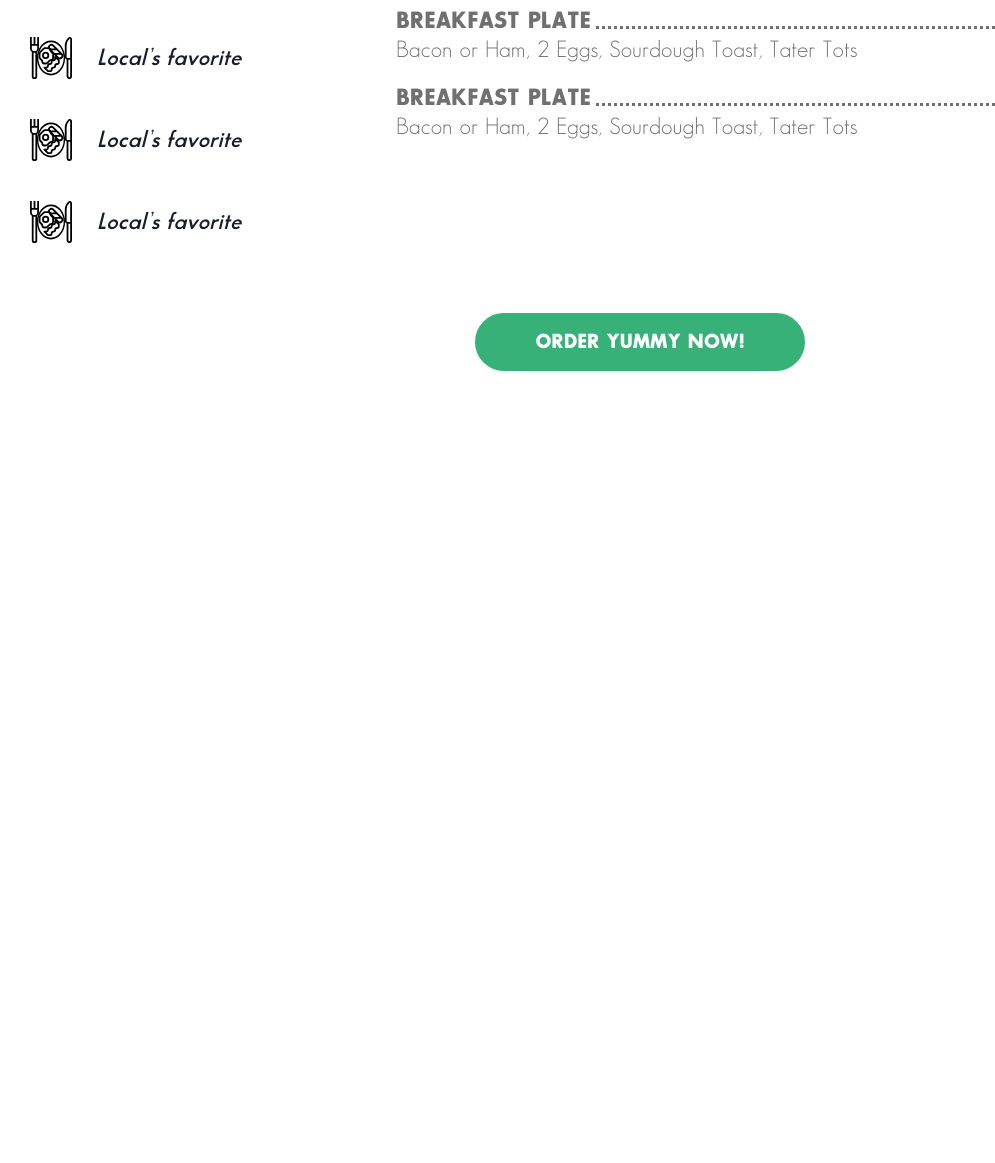
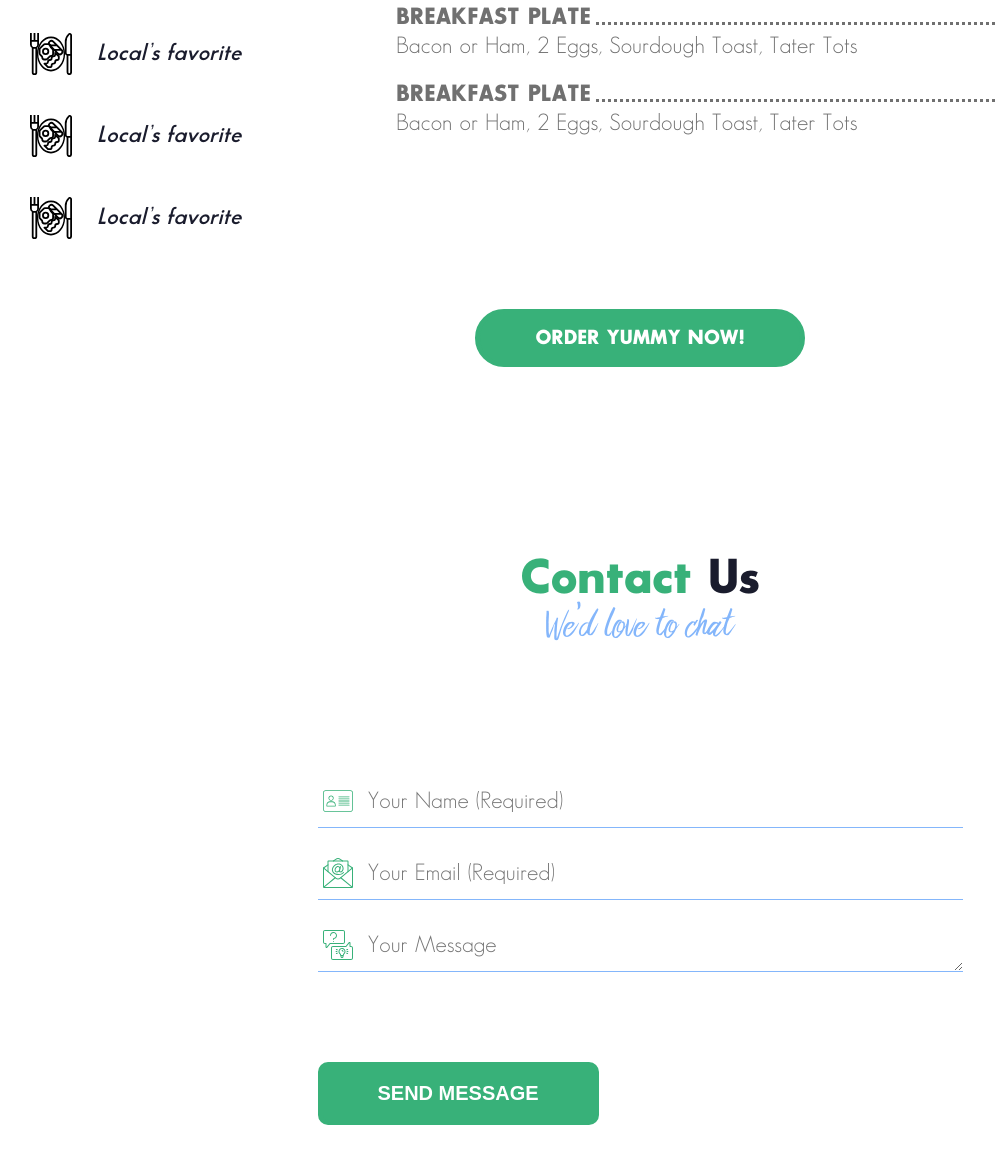
Before and after one commit to ustiuzhanin/yogis, a React app: page / in a window 1280 px wide. Shown: the part 3049-4212 px from the top of the page, without its empty margins (0-995 px from the left). Before the commit the page ends 3490 px from the top, so only its background shows below. Built offline with nearby package versions, Linux system fonts and the light colour scheme.

Commit message:
add desktop contactus section

```diff
--- /dev/null
+++ b/src/components/contact-form/contact-form.js
@@ -0,0 +1,34 @@
+import React from "react"
+
+const ContactForm = () => {
+  return (
+    <section className="contact-form wrapper">
+      <h2 className="contact-form__header">
+        <span className="highlight-color">Contact</span> Us
+      </h2>
+      <p className="contact-form__desc">We’d love to chat</p>
+      <form className="contact-form__form">
+        <input
+          className="contact-form__input contact-form__input-name"
+          type="text"
+          placeholder="Your Name (Required)"
+        />
+        <input
+          className="contact-form__input contact-form__input-email"
+          type="email"
+          placeholder="Your Email (Required)"
+        />
+        <textarea
+          className="contact-form__input contact-form__textarea"
+          type="message"
+          placeholder="Your Message"
+        />
+        <button className="contact-form__btn btn" type="submit">
+          Send message
+        </button>
+      </form>
+    </section>
+  )
+}
+
+export default ContactForm
--- a/src/components/home/home.js
+++ b/src/components/home/home.js
@@ -4,6 +4,7 @@ import WelcomeScreen from "../welcome-screen/welcome-screen"
 import WhyUs from "../why-us/why-us"
 import Advantages from "../advantages/advantages"
 import MenuSection from "../menu-section/menu-section"
+import ContactForm from "../contact-form/contact-form"
 
 const Home = () => {
   return (
@@ -14,6 +15,7 @@ const Home = () => {
         <WhyUs />
         <Advantages />
         <MenuSection />
+        <ContactForm />
       </main>
     </section>
   )
--- a/src/index.css
+++ b/src/index.css
@@ -531,6 +531,72 @@ input[type='radio'].visually-hidden {
   margin: 0 auto;
 }
 
+.contact-form {
+  padding-top: 80px;
+  padding-bottom: 160px;
+
+  text-align: center;
+}
+
+.contact-form__header {
+  margin-bottom: 5px;
+  font-size: 48px;
+  text-transform: capitalize;
+}
+
+.contact-form__desc {
+  margin-top: 0;
+  margin-bottom: 130px;
+  font-family: 'Bringshoot';
+  font-size: 40px;
+  color: #84b6fb;
+}
+
+.contact-form__form {
+  margin: 0 auto;
+  display: flex;
+  flex-direction: column;
+  width: 645px;
+}
+
+.contact-form__input {
+  font-size: 23px;
+  margin-bottom: 20px;
+  padding: 15px;
+  padding-left: 50px;
+  font-family: inherit;
+
+  border: none;
+  border-bottom: 1px solid #84B6FB;
+
+  background-repeat: no-repeat;
+  background-size: 30px;
+  background-position: 5px center;
+}
+
+.contact-form__input-name {
+  background-image: url('./icons/id.svg');
+}
+
+.contact-form__input-email {
+  background-image: url('./icons/email.svg');
+}
+
+.contact-form__textarea {
+  height: 52px;
+  min-height: 52px;
+
+  resize: vertical;
+  background-image: url('./icons/message.svg');
+}
+
+.contact-form__btn {
+  align-self: flex-start;
+  margin-top: 70px;
+
+  border-radius: 10px;
+}
+
 @media (max-width: 1439px) {
   .welcome-screen__header {
     font-size: 45px;
@@ -579,6 +645,10 @@ input[type='radio'].visually-hidden {
     width: 150px;
 
     font-size: 26px;
+  }
+
+  .menu__header {
+    font-size: 45px;
   }
 
   .menu__category-img {
```
Also changed, not shown: src/icons/email.svg (added), src/icons/id.svg (added), src/icons/message.svg (added).
